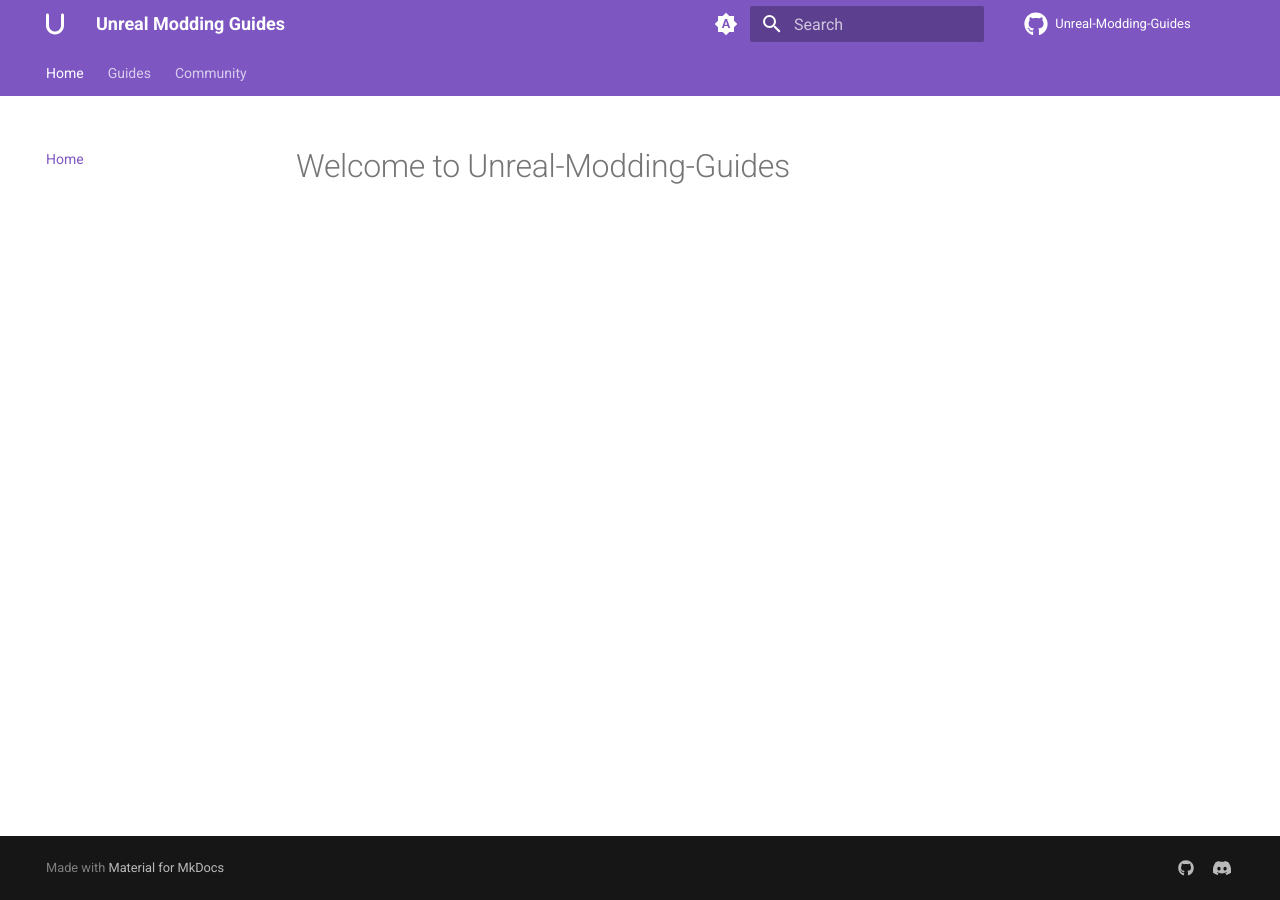
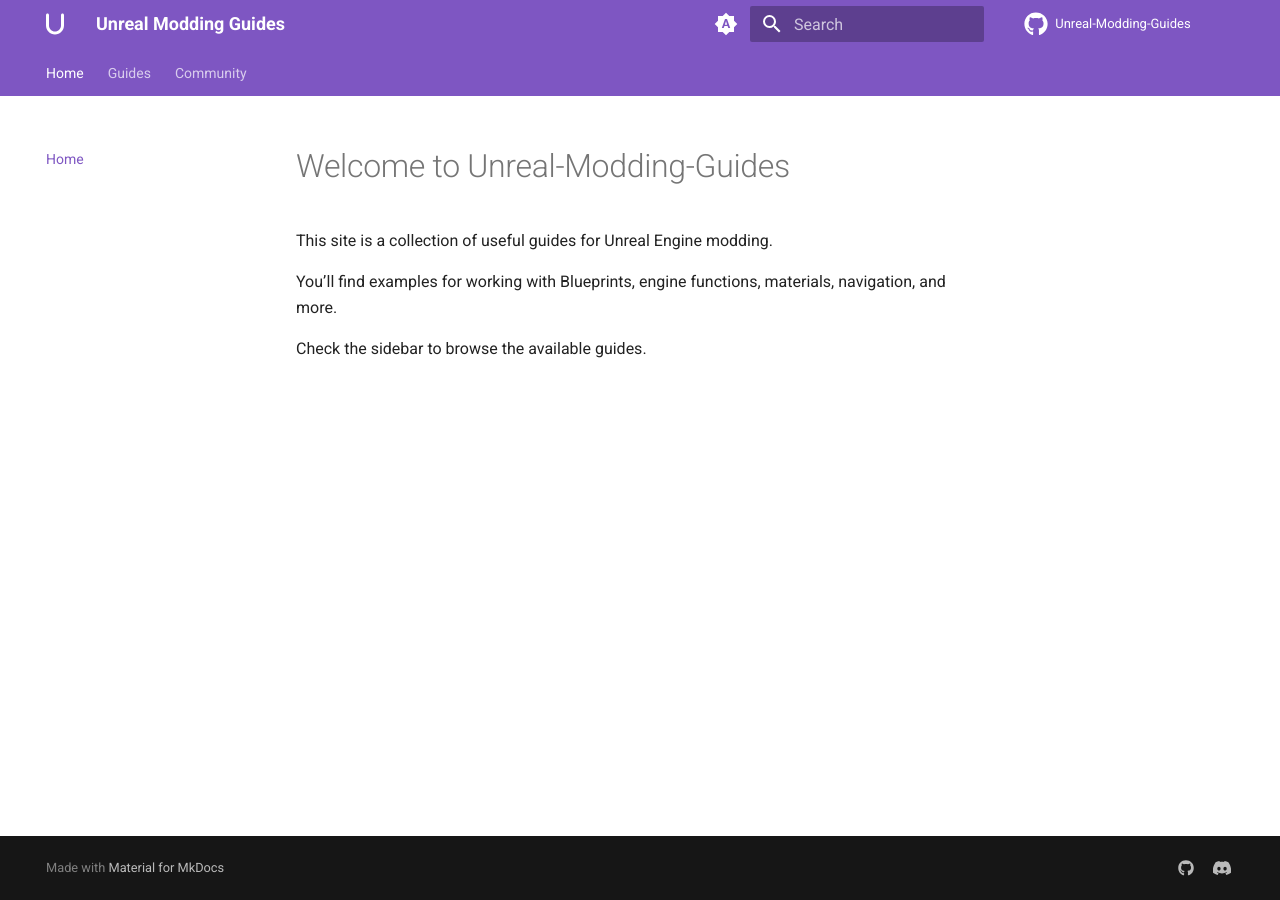
Before and after one commit to Tempo-Organization/Unreal-Modding-Guides, an MkDocs documentation site: the page built from docs/index.md, in a window 1280 px wide. Built offline with MkDocs 1.6.1 and Material for MkDocs 9.7.7, drawn with Linux system fonts in a browser that asks for light colours; comment, search, counter and statistics services are not loaded; some of the changed lines change nothing that is shown.

Commit message:
Added more docs

```diff
--- a/docs/index.md
+++ b/docs/index.md
@@ -1 +1,7 @@
 # Welcome to Unreal-Modding-Guides
+
+This site is a collection of useful guides for Unreal Engine modding.
+
+You’ll find examples for working with Blueprints, engine functions, materials, navigation, and more.
+
+Check the sidebar to browse the available guides.
--- a/mkdocs.yml
+++ b/mkdocs.yml
@@ -36,10 +36,28 @@
 nav:
   - Home: index.md
   - Guides:
+      - Blueprints:
+        - Check When Function Fires: guides/blueprints/check_when_function_fires.md
+        - Find Components For Modding: guides/blueprints/find_components_for_modding.md
+        - Free Camera: guides/blueprints/free_camera.md
+        - Key Press Macro: guides/blueprints/key_press_macro.md
+        - Menu Toggle Example: guides/blueprints/menu_toggle_example.md
+        - Passing Event To Macro To Fire: guides/blueprints/passing_event_to_macro_to_fire.md
+        - Possession Toggle Example: guides/blueprints/possesion_toggle.md
+        - Reapply Model Materials: guides/blueprints/reapply_model_materials.md
+        - Spawning And Setting Validated Get: guides/blueprints/spawning_and_setting_validated_get.md
+        - Website Editor Utility Widget: guides/blueprints/website_editor_utility_widget.md
+      - Engine:
+        - Expose Asset Registry Functions: guides/engine/expose_asset_registry_functions.md
+        - Expose Set Variable Functions: guides/engine/expose_set_var_functions.md
       - Materials:
         - Scalable Tile Material: guides/materials/scalable_tile_material.md
       - Navigation:
         - Add New Nav Mesh: guides/navigation/add_new_nav_mesh.md
+      - Project Management:
+        - Github Desktop Example: guides/project_management/github_desktop_example.md
+      - Textures:
+        - Flat Textures: guides/textures/flat_textures.md
   - Community: community.md
 
 
```
Also changed, not shown: docs/guides/blueprints/check_when_function_fires.md (added), docs/guides/blueprints/find_components_for_modding.md (added), docs/guides/blueprints/free_camera.md (added), docs/guides/blueprints/key_press_macro.md (added), docs/guides/blueprints/menu_toggle_example.md (added), docs/guides/blueprints/passing_event_to_macro_to_fire.md (added), docs/guides/blueprints/possesion_toggle.md (added), docs/guides/blueprints/reapply_model_materials.md (added), docs/guides/blueprints/spawning_and_setting_validated_get.md (added), docs/guides/blueprints/website_editor_utility_widget.md (added), docs/guides/engine/expose_asset_registry_functions.md (added), docs/guides/engine/expose_set_var_functions.md (added), docs/guides/project_management/github_desktop_example.md (added), docs/guides/textures/flat_textures.md (added).
